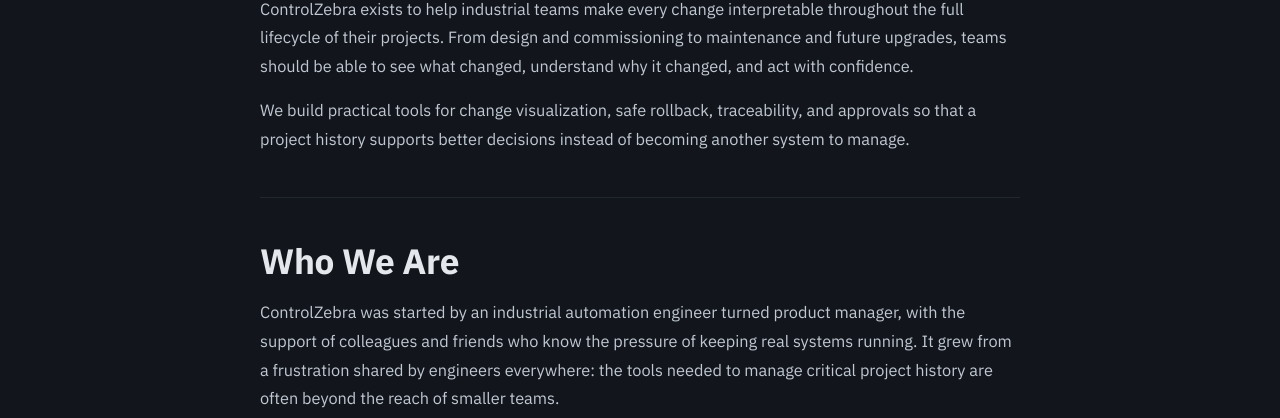
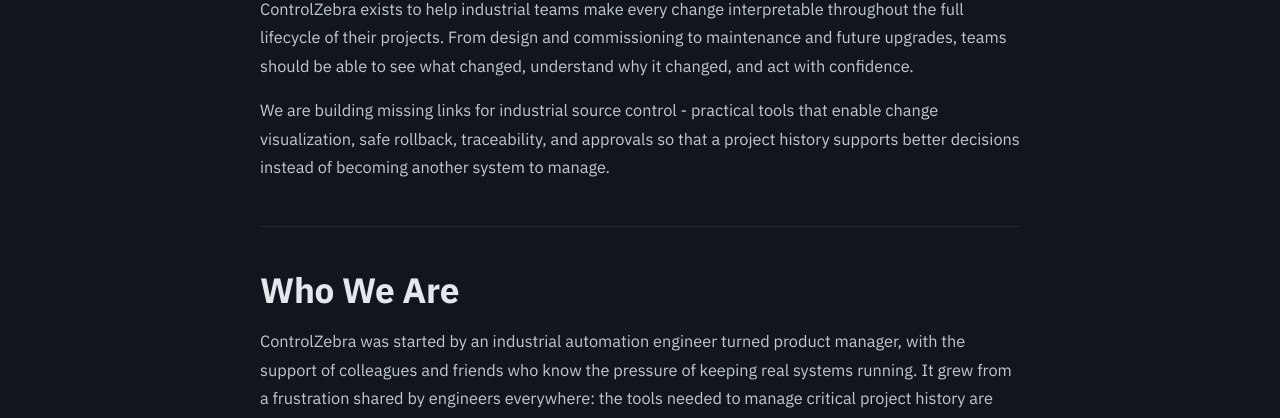
Before and after one commit to ControlZebra/website, an Astro site: page /about in a window 1280 px wide. Shown: the part 674-1092 px from the top of the page. Built offline with nearby package versions, Linux system fonts and the light colour scheme; Astro itself is replaced by a stand-in of ours.

Commit message:
fix: update wording in About page for clarity and consistency

```diff
--- a/src/pages/about.astro
+++ b/src/pages/about.astro
@@ -32,9 +32,9 @@
 						confidence.
 					</p>
 					<p>
-						We build practical tools for change visualization, safe rollback, traceability, and approvals
-						so that a project history supports better decisions instead of becoming another system to
-						manage.
+						We are building missing links for industrial source control - practical tools that enable
+						change visualization, safe rollback, traceability, and approvals so that a project history
+						supports better decisions instead of becoming another system to	manage.
 					</p>
 				</section>
 
```
